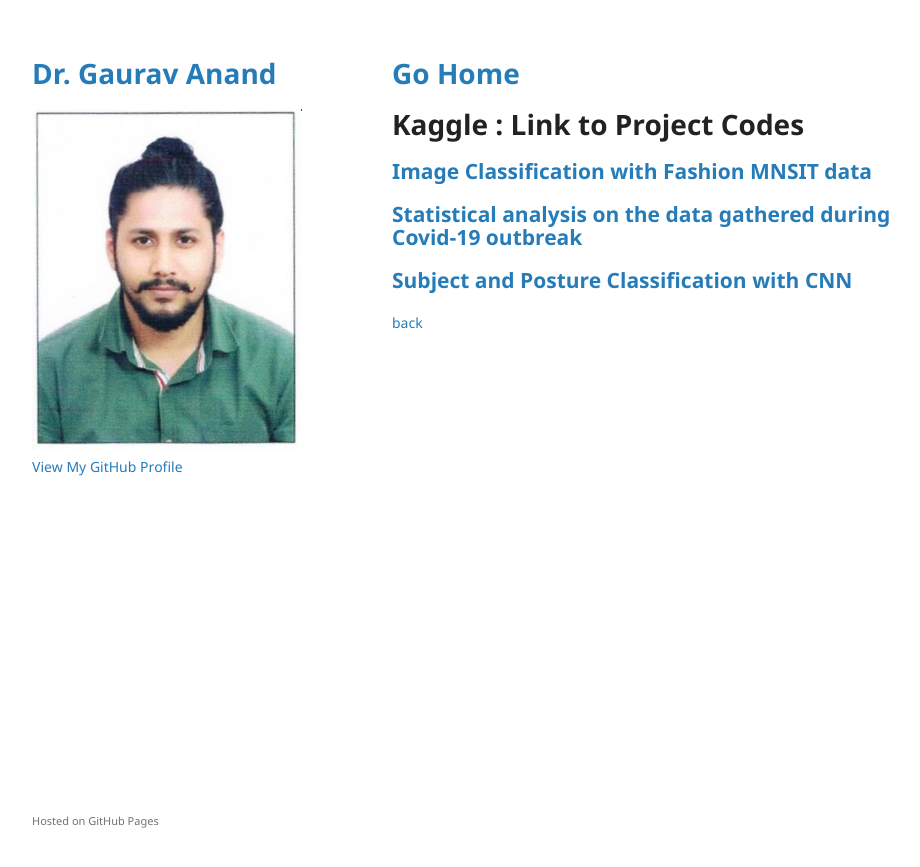
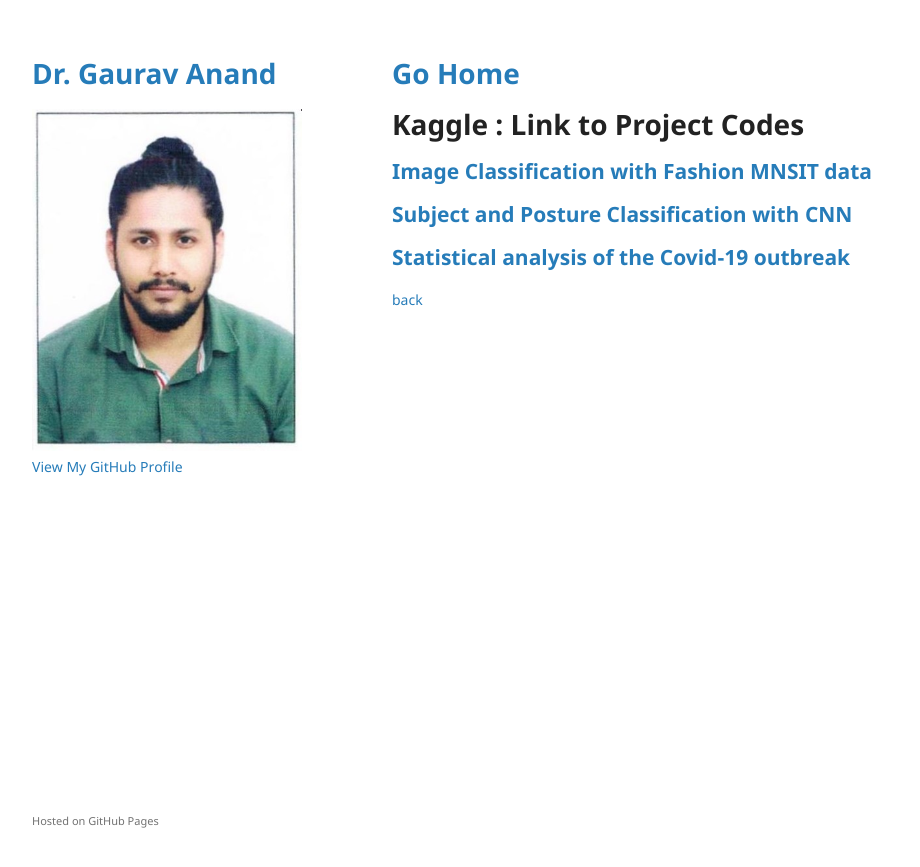
Before and after one commit to anandgrv/anandgrv.github.io, a Jekyll site: the page built from kaggle.md, in a window 1280 px wide. Shown: the top 867 px of the page, without its empty margins (178-1098 px from the left). Built offline with Jekyll 4.4.1, drawn with Linux system fonts in a browser that asks for light colours; our own code applies the rules of GitHub Pages for plain Markdown files.

Commit message:
Update kaggle.md

```diff
--- a/kaggle.md
+++ b/kaggle.md
@@ -8,8 +8,8 @@ layout: default
 
 ## [Image Classification with Fashion MNSIT data](https://www.kaggle.com/grvaries001/image-classification-challenge){:target="_blank" rel="noopener"}
 
-## [Statistical analysis on the data gathered during Covid-19 outbreak](https://www.kaggle.com/grvaries001/covid19-global-confirmed-cases-prediction-lr-model){:target="_blank" rel="noopener"}
-
 ## [Subject and Posture Classification with CNN](https://www.kaggle.com/code/grvaries001/subject-and-posture-classification-with-cnn){:target="_blank" rel="noopener"}
 
+## [Statistical analysis of the Covid-19 outbreak](https://www.kaggle.com/grvaries001/covid19-global-confirmed-cases-prediction-lr-model){:target="_blank" rel="noopener"}
+
 [back](./)
```
